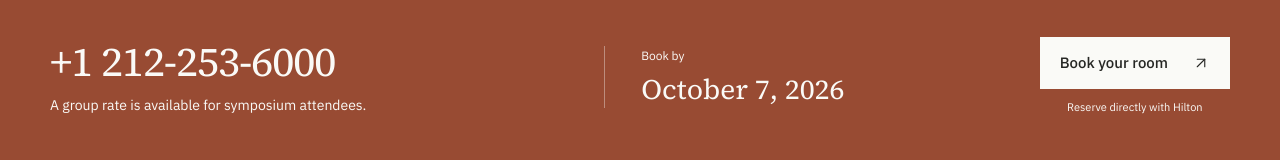
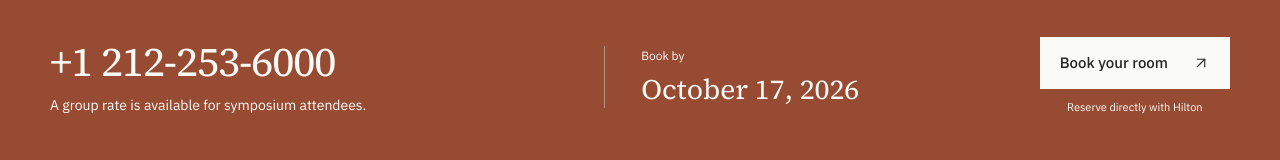
Before and after one commit to Mo-Awadalla/DLS_website, a Next.js app: page /venue in a window 1280 px wide. Shown: the part 1297-1457 px from the top of the page. Built offline with nearby package versions, Linux system fonts and the light colour scheme; no server answers.

Commit message:
Update hotel booking deadline to October 17, 2026

```diff
--- a/data/published-event.ts
+++ b/data/published-event.ts
@@ -79,8 +79,8 @@ export const publishedEvent = {
     zip: "10019",
     phone: "+1 212-253-6000",
     bookingUrl: "https://www.hilton.com/en/attend-my-event/disasterlawsymposiumoct2026/",
-    bookingDeadline: "October 7, 2026",
-    bookingDeadlineIso: "2026-10-07",
+    bookingDeadline: "October 17, 2026",
+    bookingDeadlineIso: "2026-10-17",
     walkingDistance: "10-minute walk from venue",
   },
   organization: "New York City Emergency Management",
```
